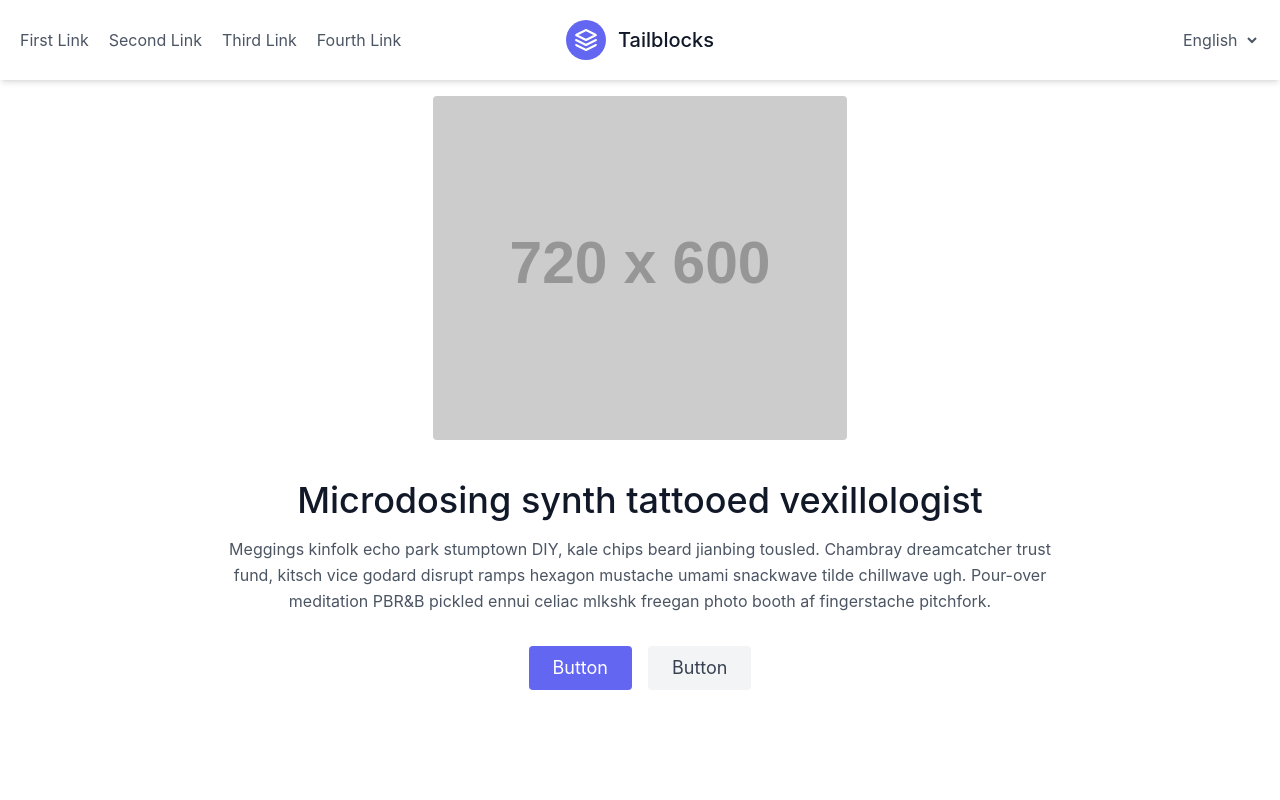
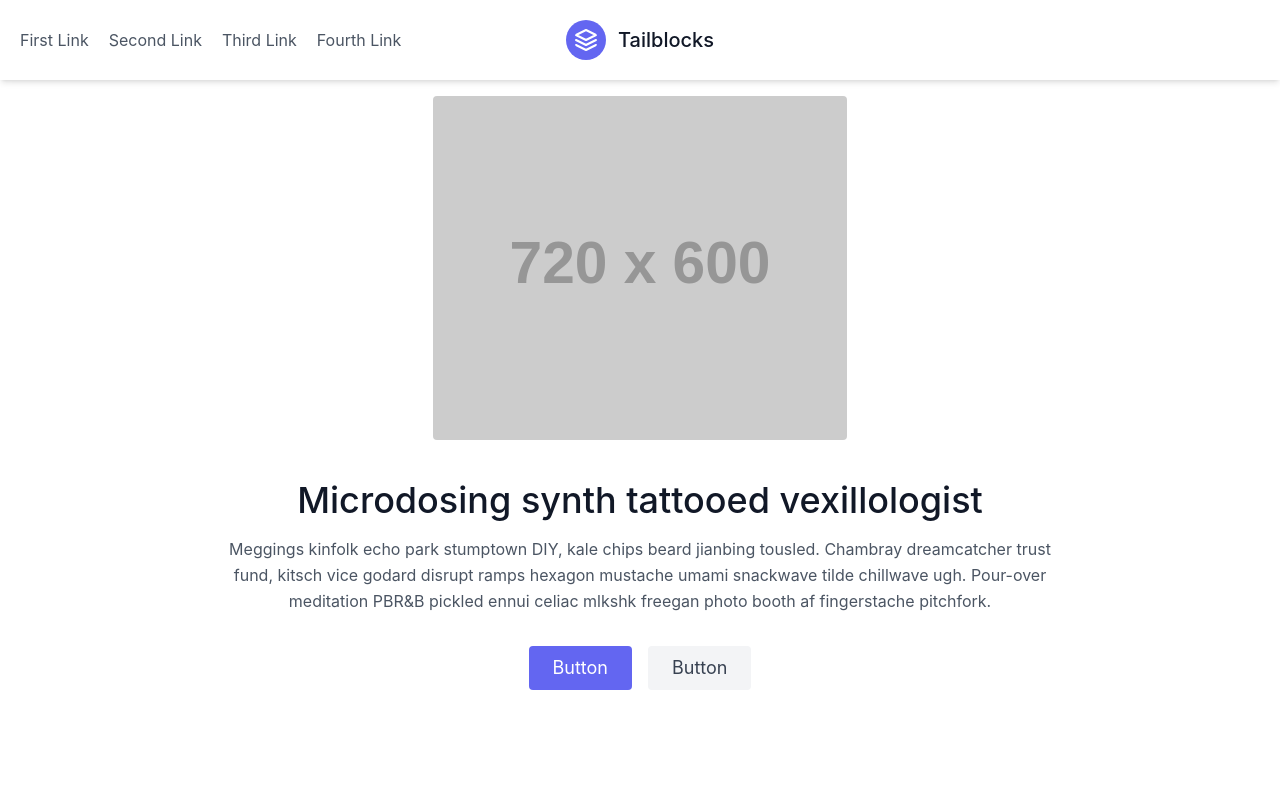
Before and after one commit to Ashrafhij/tailwinddemo, a React (Create React App) app: page / in a window 1280 px wide. Shown: the top 800 px of the page. Built offline with nearby package versions, Linux system fonts and the light colour scheme.

Commit message:
update header

```diff
--- a/src/App.js
+++ b/src/App.js
@@ -10,9 +10,9 @@ function App() {
     const handleScroll = () => {
       const heroSection = document.getElementById('hero-section');
       if (heroSection) {
-        const { top } = heroSection.getBoundingClientRect();
+        const { bottom } = heroSection.getBoundingClientRect();
         // Set the header visibility based on the hero section position
-        if (top < 0) {
+        if (bottom < 0) {
           setIsHeaderVisible(false);
         } else {
           setIsHeaderVisible(true);
--- a/src/components/headDoc.js
+++ b/src/components/headDoc.js
@@ -33,11 +33,6 @@ function HeadDoc() {
           </a>
           <div className="lg:w-2/5 inline-flex lg:justify-end ml-5 lg:ml-0">
             <div className="relative inline-flex">
-              <select className="text-gray-600 border-none bg-white hover:text-gray-900 focus:outline-none">
-                <option value="en">English</option>
-                <option value="fr">French</option>
-                <option value="es">Spanish</option>
-              </select>
             </div>
           </div>
         </div>
```
Also changed, not shown: src/App.css (+5 -36 lines).
